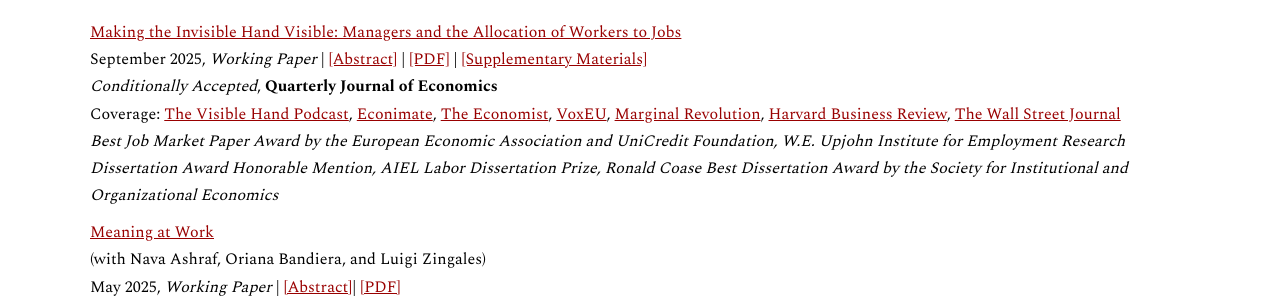
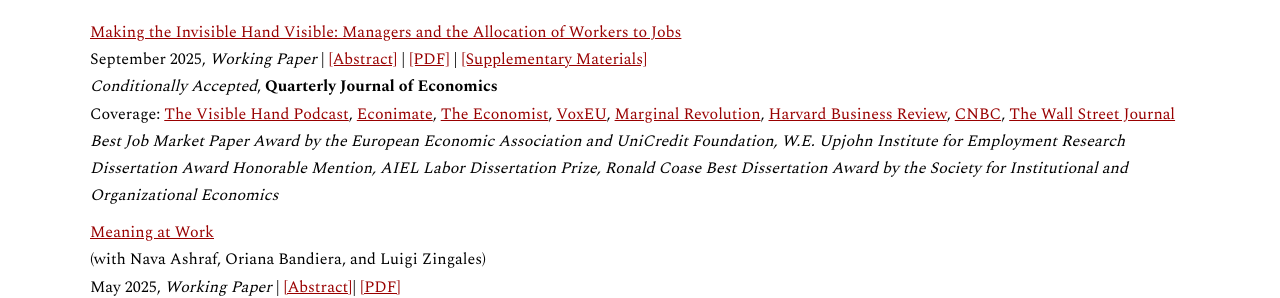
Before and after one commit to virginiaminni/virginiaminni.github.io, a Jekyll site: the page built from research.md, in a window 1280 px wide. Shown: the part 222-520 px from the top of the page. Built offline with Jekyll 4.4.1, drawn with Linux system fonts in a browser that asks for light colours.

Commit message:
Update research.md

```diff
--- a/research.md
+++ b/research.md
@@ -11,7 +11,7 @@ permalink: /research/
 <a href="/assets/files/Minni_JMP.pdf" target="_blank" rel="noopener noreferrer">Making the Invisible Hand Visible: Managers and the Allocation of Workers to Jobs</a> <br>
 September 2025, *Working Paper* |  <a href="#" class="toggle-abstract" data-target="abstract-1" style="text-decoration: underline; color: #990000;">[Abstract]</a> | <a href="/assets/files/Minni_JMP.pdf" target="_blank" rel="noopener noreferrer">[PDF]</a> | <a href="/assets/files/Minni_Managers_Supplementary.pdf" target="_blank" rel="noopener noreferrer">[Supplementary Materials]</a> <br>
 *Conditionally Accepted*, **Quarterly Journal of Economics** <br>
-Coverage: <a href="https://www.thevisiblehand.uk/episodes/episode-54" target="_blank" rel="noopener noreferrer">The Visible Hand Podcast</a>, <a href="https://www.youtube.com/watch?v=83ivIJCi2bQ&feature=youtu.be" target="_blank" rel="noopener noreferrer">Econimate</a>, <a href="https://www.economist.com/business/2024/03/21/the-secret-to-career-success-may-well-be-off-to-the-side" target="_blank" rel="noopener noreferrer">The Economist</a>,  <a href="https://cepr.org/voxeu/columns/good-managers-better-matches-job-allocation-effects-worker-productivity" target="_blank" rel="noopener noreferrer">VoxEU</a>, <a href="https://marginalrevolution.com/marginalrevolution/2025/06/the-value-of-good-management-and-also-talent-allocation.html?utm_source=rss&utm_medium=rss&utm_campaign=the-value-of-good-management-and-also-talent-allocation" target="_blank" rel="noopener noreferrer">Marginal Revolution</a>, <a href="https://hbr.org/2025/10/new-research-on-how-the-best-managers-shape-employees-careers" target="_blank" rel="noopener noreferrer">Harvard Business Review</a>, <a href="https://www.wsj.com/business/c-suite/manager-strengths-rellocating-talent-f0add2da?st=1TpMoE&reflink=desktopwebshare_permalink" target="_blank" rel="noopener noreferrer">The Wall Street Journal</a> <br>
+Coverage: <a href="https://www.thevisiblehand.uk/episodes/episode-54" target="_blank" rel="noopener noreferrer">The Visible Hand Podcast</a>, <a href="https://www.youtube.com/watch?v=83ivIJCi2bQ&feature=youtu.be" target="_blank" rel="noopener noreferrer">Econimate</a>, <a href="https://www.economist.com/business/2024/03/21/the-secret-to-career-success-may-well-be-off-to-the-side" target="_blank" rel="noopener noreferrer">The Economist</a>,  <a href="https://cepr.org/voxeu/columns/good-managers-better-matches-job-allocation-effects-worker-productivity" target="_blank" rel="noopener noreferrer">VoxEU</a>, <a href="https://marginalrevolution.com/marginalrevolution/2025/06/the-value-of-good-management-and-also-talent-allocation.html?utm_source=rss&utm_medium=rss&utm_campaign=the-value-of-good-management-and-also-talent-allocation" target="_blank" rel="noopener noreferrer">Marginal Revolution</a>, <a href="https://hbr.org/2025/10/new-research-on-how-the-best-managers-shape-employees-careers" target="_blank" rel="noopener noreferrer">Harvard Business Review</a>, <a href="https://www.cnbc.com/2025/10/15/economist-the-best-bosses-share-this-skill-that-makes-workers-happier.html" target="_blank" rel="noopener noreferrer">CNBC</a>, <a href="https://www.wsj.com/business/c-suite/manager-strengths-rellocating-talent-f0add2da?st=1TpMoE&reflink=desktopwebshare_permalink" target="_blank" rel="noopener noreferrer">The Wall Street Journal</a> <br>
 *Best Job Market Paper Award by the European Economic Association and UniCredit Foundation, W.E. Upjohn Institute for Employment Research Dissertation Award Honorable Mention, AIEL Labor Dissertation Prize, Ronald Coase Best Dissertation Award by the Society for Institutional and Organizational Economics* <br>
 <div id="abstract-1" style="display: none; margin-top: 10px;">
 <em>Abstract:</em> Why do managers matter for firm performance? This paper provides evidence of the critical role of managers in matching workers to jobs within the firm using the universe of personnel records from a large multinational firm. The data covers 200,000 white-collar workers and 30,000 managers over 10 years in 100 countries. I identify good managers as the top 30% by their speed of promotion and leverage exogenous variation induced by the rotation of managers across teams. I find that good managers cause workers to reallocate within the firm through lateral and vertical transfers. This leads to large and persistent gains in workers’ career progression and productivity. Seven years after the manager transition, workers earn 30% more and perform better on objective performance measures. My results imply that the visible hands of managers match workers’ specific skills to specialized jobs, leading to an improvement in the productivity of existing workers that outlasts the managers’ time at the firm.
```
